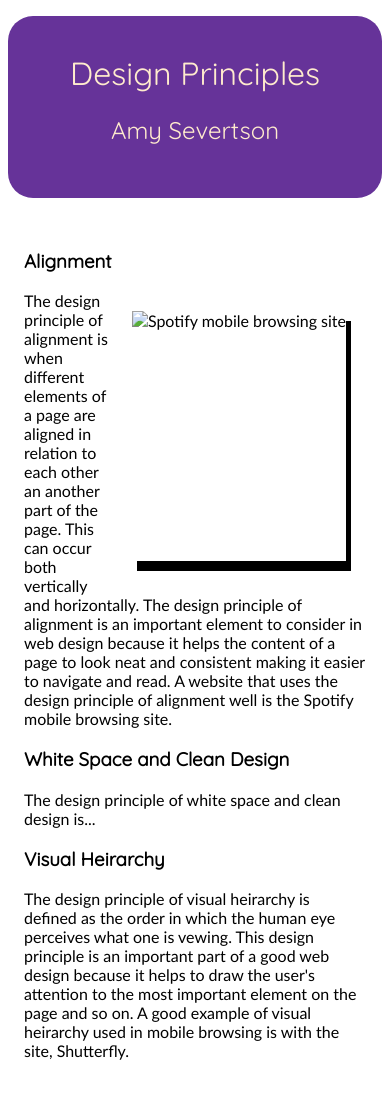
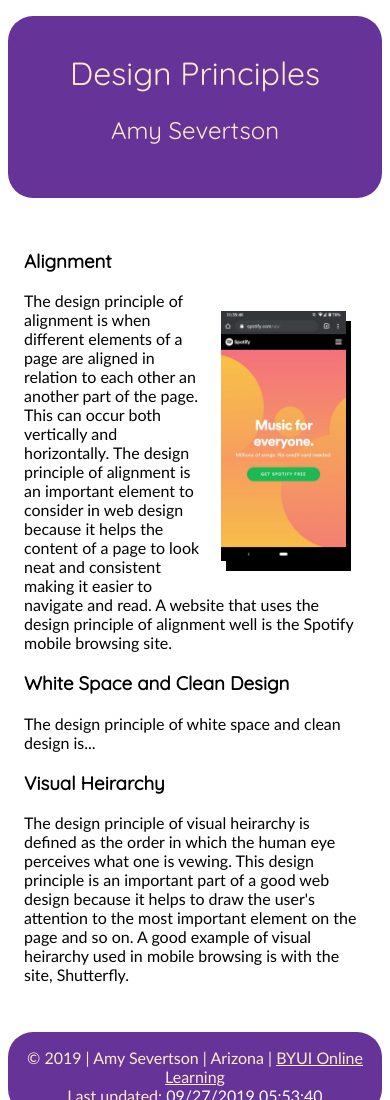
Before and after one commit to aesevertson/aesevertson.github.io, a plain HTML site: page Lesson 2/design-principles.html in a window 390 px wide. Shown: the top 1100 px of the page. Drawn offline with Linux system fonts and the light colour scheme.

Commit message:
spotify mobile browsing image

```diff
--- a/Lesson 2/design-principles.html
+++ b/Lesson 2/design-principles.html
@@ -17,7 +17,7 @@
     </header>
     <main>
 <h3>Alignment</h3>
-<img src="IMG_1464.JPG" alt="Spotify mobile browsing site">
+<img src="spotify mobile browsing.jpg" alt="Spotify mobile browsing site">
 <p>The design principle of alignment is when different elements of a page are aligned in relation to each other an another
     part of the page. This can occur both vertically and horizontally. The design principle of alignment is an important element
     to consider in web design because it helps the content of a page to look neat and consistent making it easier to navigate and
```
Also changed, not shown: Lesson 2/spotify mobile browsing.jpg (added).
